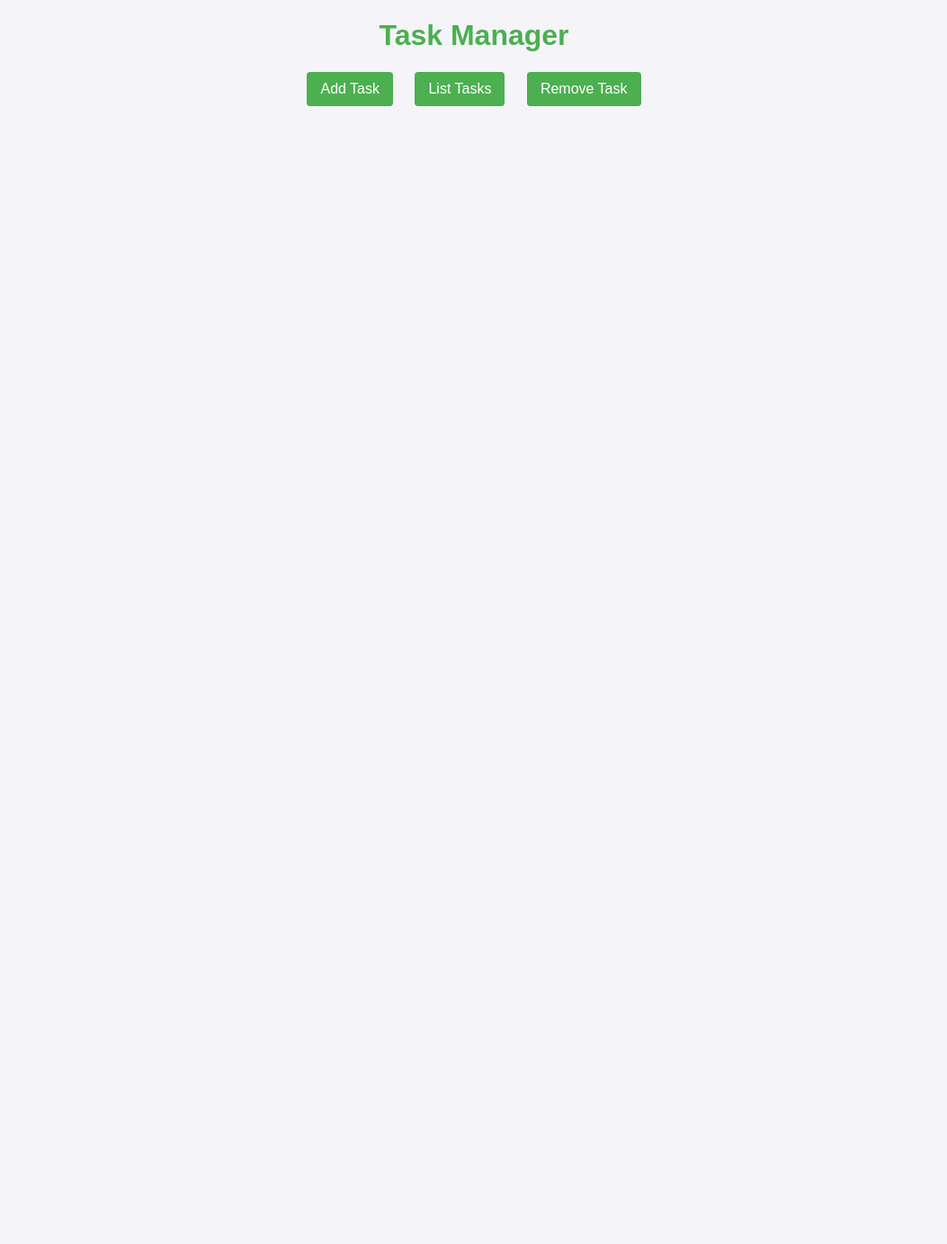
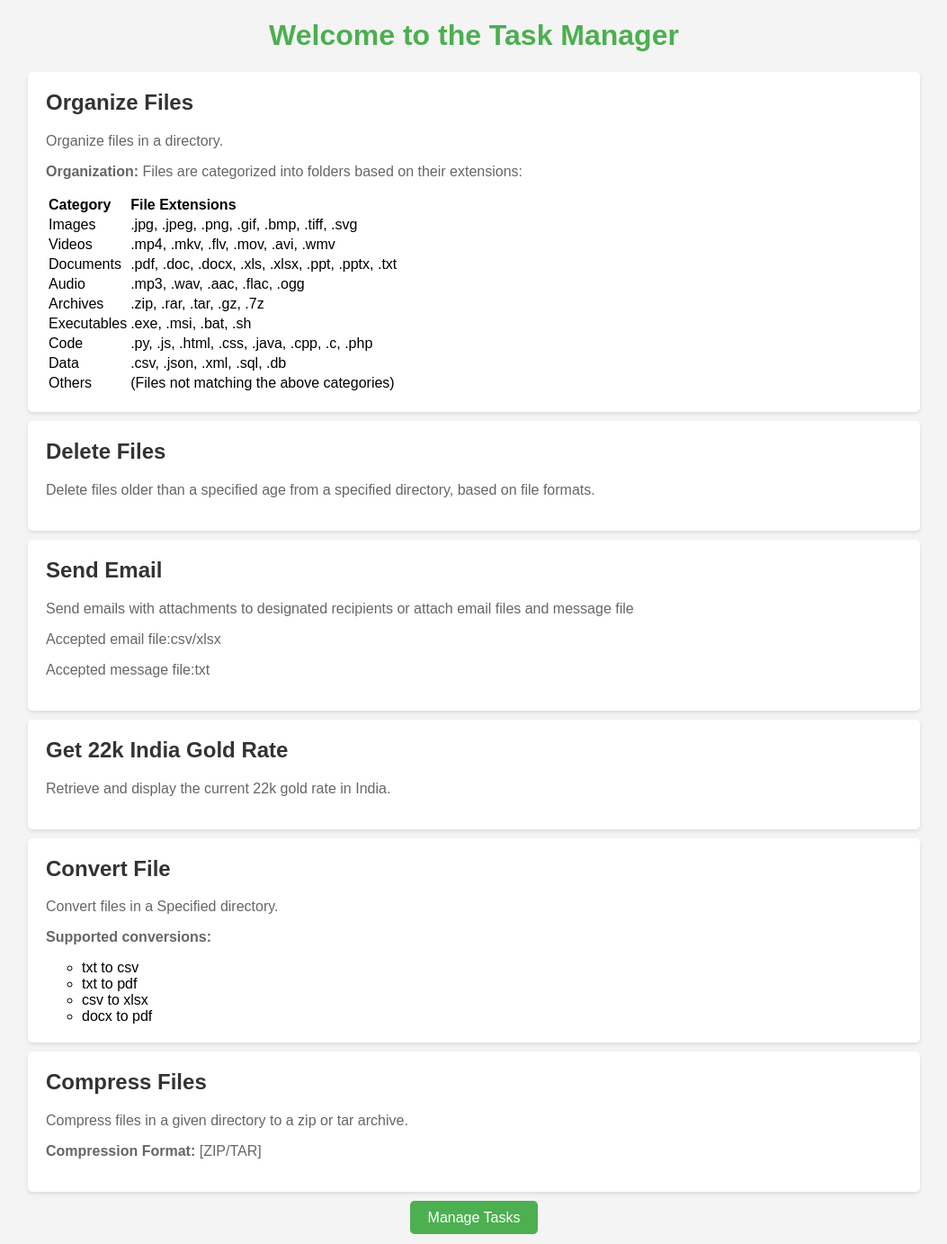
Before and after one commit to malathicse18/autopygo, a Flask app: page / in a window 1280 px wide. Shown: the whole page at 90% size, without its empty margins (113-1166 px from the left). Before the commit the page ends 118 px from the top, so only its background shows below. Run offline with Flask 3, Linux system fonts and the light colour scheme; some libraries are stand-ins or nearby versions.

Commit message:
Tasks Tested successfully

```diff
--- a/python_cli/app.py
+++ b/python_cli/app.py
@@ -1,3 +1,4 @@
+# app.py
 from flask import Flask, render_template, request, redirect, url_for, flash, get_flashed_messages
 from task_manager import TaskManager  # Assuming you have task_manager.py
 import os
@@ -28,7 +29,12 @@ def start_scheduler():
 scheduler_thread = threading.Thread(target=start_scheduler, daemon=True)
 scheduler_thread.start()
 
-@app.route("/", methods=["GET", "POST"])
+@app.route("/", methods=["GET"])
+def home():
+    """Renders the home page."""
+    return render_template("home.html")
+
+@app.route("/index", methods=["GET", "POST"])
 def index():
     """Handle the main page and task submission."""
     if request.method == "POST":
@@ -170,7 +176,6 @@ def index():
 
     return render_template("index.html", tasks=tasks)
 
-
 @app.route("/remove_task/", methods=["GET"])
 def remove_task():
     """Remove a task by its name."""
@@ -185,4 +190,4 @@ def remove_task():
     return redirect(url_for("index"))
 
 if __name__ == "__main__":
-    app.run(debug=True)  # Enable debug mode for development
+    app.run(debug=False)  # Enable debug mode for development
--- a/python_cli/task_manager.py
+++ b/python_cli/task_manager.py
@@ -570,7 +570,7 @@ Available tasks:
 
     send_email: Send an email.
 
-    get_gold_rate: Scrape and store gold rates.
+    get_gold_rate: Scrape and store 22K gold rates in India.
 
     convert_file: Convert files in a directory. Supported conversions:
         - txt to csv
--- /dev/null
+++ b/python_cli/templates/home.html
@@ -0,0 +1,142 @@
+<!DOCTYPE html>
+<html lang="en">
+<head>
+    <meta charset="UTF-8">
+    <meta name="viewport" content="width=device-width, initial-scale=1.0">
+    <title>Task Manager - Home</title>
+    <style>
+        body {
+            font-family: Arial, sans-serif;
+            margin: 20px;
+            background-color: #f4f4f4;
+        }
+        .container {
+            width: 80%;
+            margin: 0 auto;
+        }
+        h1 {
+            text-align: center;
+            color: #4CAF50;
+        }
+        .task-list {
+            list-style: none;
+            padding: 0;
+        }
+        .task-item {
+            background-color: #fff;
+            padding: 20px;
+            margin-bottom: 10px;
+            border-radius: 5px;
+            box-shadow: 0 2px 4px rgba(0, 0, 0, 0.1);
+        }
+        .task-item h2 {
+            color: #333;
+            margin-top: 0;
+        }
+        .task-item p {
+            color: #666;
+        }
+        .manage-tasks {
+            text-align: center;
+            margin-top: 20px;
+        }
+        .manage-tasks a {
+            background-color: #4CAF50;
+            color: white;
+            padding: 10px 20px;
+            text-decoration: none;
+            border-radius: 5px;
+        }
+    </style>
+</head>
+<body>
+    <div class="container">
+        <h1>Welcome to the Task Manager</h1>
+        <ul class="task-list">
+            <li class="task-item">
+                <h2>Organize Files</h2>
+                <p>Organize files in a directory.</p>
+                <p><strong>Organization:</strong> Files are categorized into folders based on their extensions:</p>
+                <table>
+                    <thead>
+                        <tr>
+                            <th>Category</th>
+                            <th>File Extensions</th>
+                        </tr>
+                    </thead>
+                    <tbody>
+                        <tr>
+                            <td>Images</td>
+                            <td>.jpg, .jpeg, .png, .gif, .bmp, .tiff, .svg</td>
+                        </tr>
+                        <tr>
+                            <td>Videos</td>
+                            <td>.mp4, .mkv, .flv, .mov, .avi, .wmv</td>
+                        </tr>
+                        <tr>
+                            <td>Documents</td>
+                            <td>.pdf, .doc, .docx, .xls, .xlsx, .ppt, .pptx, .txt</td>
+                        </tr>
+                        <tr>
+                            <td>Audio</td>
+                            <td>.mp3, .wav, .aac, .flac, .ogg</td>
+                        </tr>
+                        <tr>
+                            <td>Archives</td>
+                            <td>.zip, .rar, .tar, .gz, .7z</td>
+                        </tr>
+                        <tr>
+                            <td>Executables</td>
+                            <td>.exe, .msi, .bat, .sh</td>
+                        </tr>
+                        <tr>
+                            <td>Code</td>
+                            <td>.py, .js, .html, .css, .java, .cpp, .c, .php</td>
+                        </tr>
+                        <tr>
+                            <td>Data</td>
+                            <td>.csv, .json, .xml, .sql, .db</td>
+                        </tr>
+                        <tr>
+                            <td>Others</td>
+                            <td>(Files not matching the above categories)</td>
+                        </tr>
+                    </tbody>
+                </table>
+            <li class="task-item">
+                <h2>Delete Files</h2>
+                <p>Delete files older than a specified age from a specified directory, based on file formats.</p>
+            </li>
+            <li class="task-item">
+                <h2>Send Email</h2>
+                <p>Send emails with attachments to designated recipients or attach email files and message file</p>
+                <p>Accepted email file:csv/xlsx</p>
+                <p>Accepted message file:txt</p>
+            </li>
+            <li class="task-item">
+                <h2>Get 22k India Gold Rate</h2>
+                <p>Retrieve and display the current 22k gold rate in India.</p>
+            </li>
+            <li class="task-item">
+                <h2>Convert File</h2>
+                <p>Convert files in a Specified directory.</p>
+                <p><strong>Supported conversions:</strong></p>
+                <ul>
+                    <li>txt to csv</li>
+                    <li>txt to pdf</li>
+                    <li>csv to xlsx</li>
+                    <li>docx to pdf</li>
+                </ul>
+            </li>
+            <li class="task-item">
+                <h2>Compress Files</h2>
+                <p>Compress files in a given directory to a zip or tar archive.</p>
+                <p><strong>Compression Format:</strong> [ZIP/TAR]</p>
+            </li>
+        </ul>
+        <div class="manage-tasks">
+            <a href="/index">Manage Tasks</a>
+        </div>
+    </div>
+</body>
+</html>
--- a/python_cli/templates/index.html
+++ b/python_cli/templates/index.html
@@ -140,7 +140,7 @@
 
   <div id="add_task_form">
       <h2>Add New Task</h2>
-        <form id="add_task" method="POST" action="/" enctype="multipart/form-data" onsubmit="return validateForm()">
+      <form id="add_task" method="POST" action="/index" enctype="multipart/form-data" onsubmit="return validateForm()">
           <label for="task_type">Task Type:</label>
           <select id="task_type" name="task_type" required>
               <option value="organize_files">Organize Files</option>
```
Lines whose indentation alone changed are shown as unchanged.
